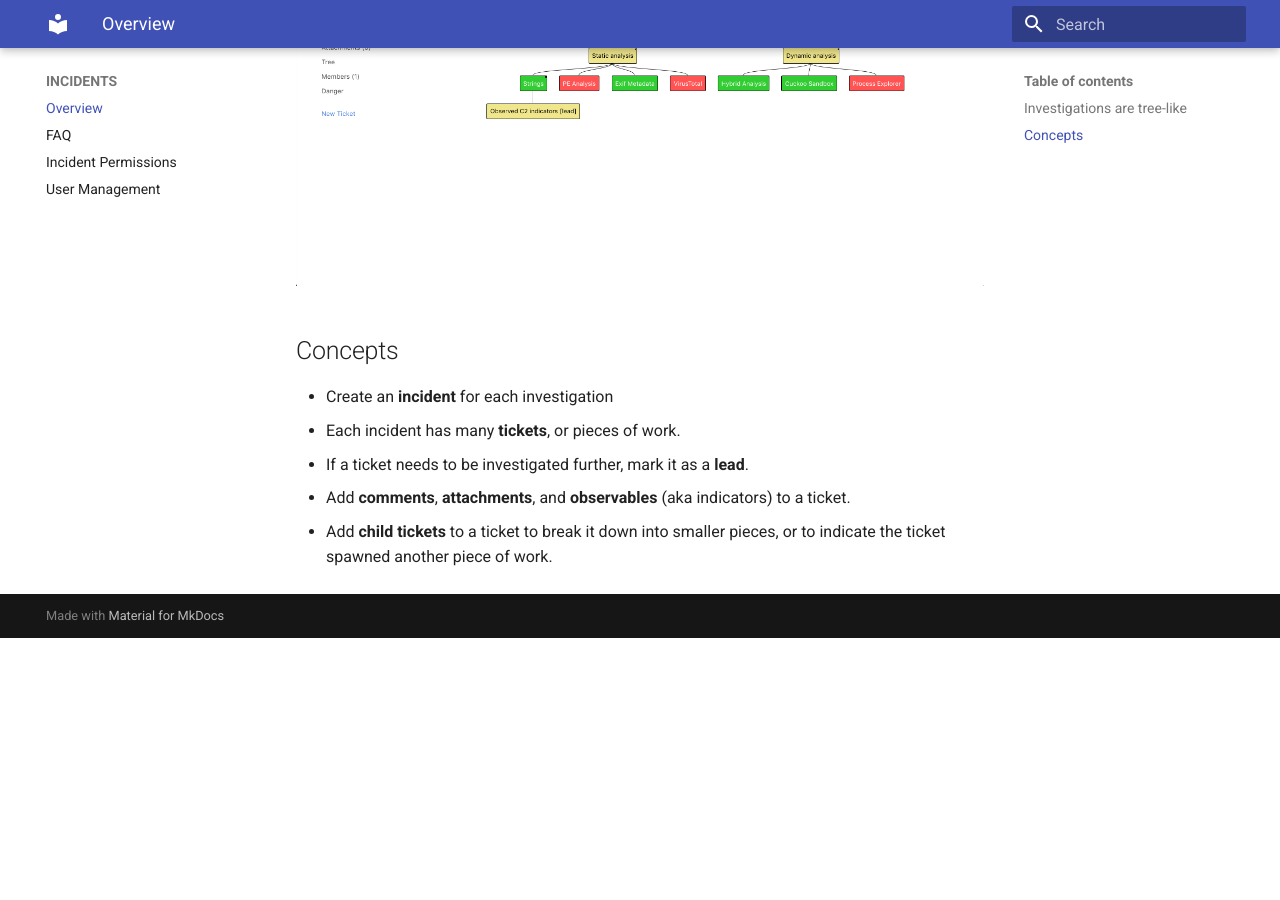
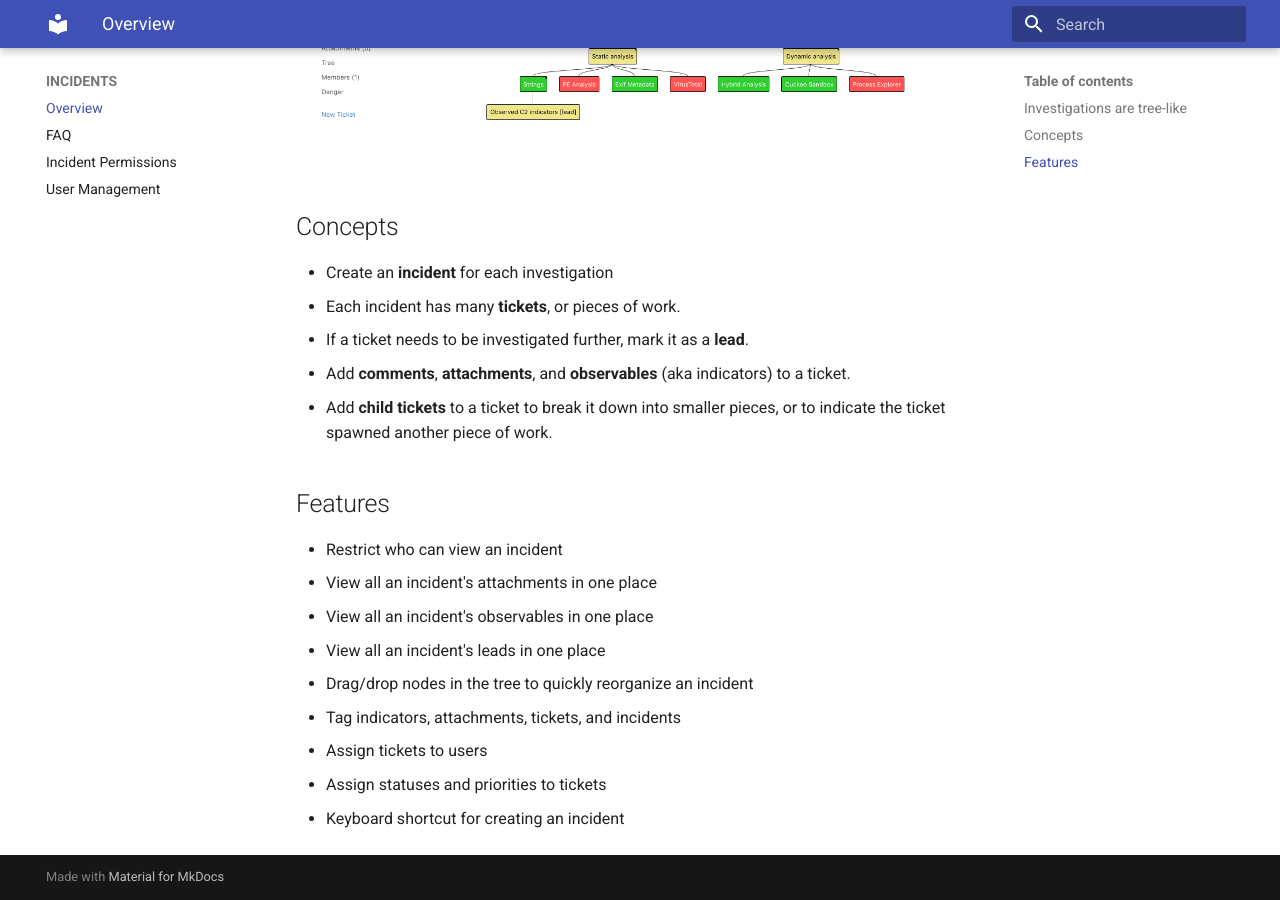
Before and after one commit to veeral-patel/incidents, an MkDocs documentation site: the page built from docs/index.md, in a window 1280 px wide and 900 px high, scrolled down 544 px. Built offline with MkDocs 1.6.1 and Material for MkDocs 9.7.7, drawn with Linux system fonts in a browser that asks for light colours; before the commit the page ends 1182 px from its top, so only the background shows below that.

Commit message:
add features section

```diff
--- a/docs/index.md
+++ b/docs/index.md
@@ -21,3 +21,14 @@ _INCIDENTS models incidents as a tree of tickets, like this:_
 - If a ticket needs to be investigated further, mark it as a **lead**.
 - Add **comments**, **attachments**, and **observables** (aka indicators) to a ticket.
 - Add **child tickets** to a ticket to break it down into smaller pieces, or to indicate the ticket spawned another piece of work.
+
+## Features
+- Restrict who can view an incident
+- View all an incident's attachments in one place
+- View all an incident's observables in one place
+- View all an incident's leads in one place
+- Drag/drop nodes in the tree to quickly reorganize an incident
+- Tag indicators, attachments, tickets, and incidents
+- Assign tickets to users
+- Assign statuses and priorities to tickets
+- Keyboard shortcut for creating an incident
```
Also changed, not shown: docs/img/tree.png.
